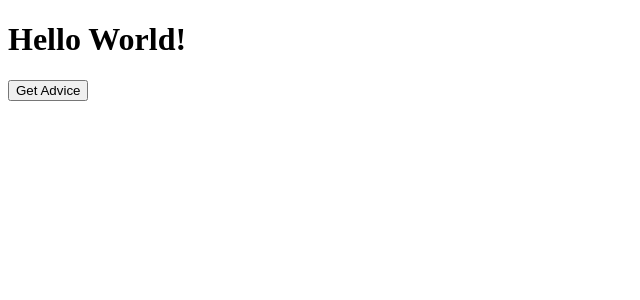
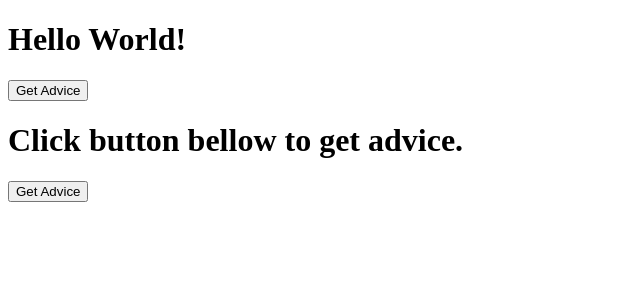
Before and after one commit to ibrammalik/react-course-jonas, a React (Create React App) app in the folder first-react-app/: page / in a window 1280 px wide. Shown: the top 300 px of the page, without its empty margins (0-640 px from the left). Built offline with nearby package versions, Linux system fonts and the light colour scheme.

Commit message:
create state advice and function to get advice

```diff
--- a/first-react-app/src/App.js
+++ b/first-react-app/src/App.js
@@ -1,8 +1,20 @@
+import { useState } from "react";
+
 export default function App() {
+  const [advice, setAdvice] = useState("Click button bellow to get advice.");
+
+  async function getAdvice() {
+    const res = await fetch("https://api.adviceslip.com/advice");
+    const data = await res.json();
+    setAdvice(data.slip.advice);
+  }
+
   return (
     <div>
       <h1>Hello World!</h1>
       <button>Get Advice</button>
+      <h1>{advice}</h1>
+      <button onClick={getAdvice}>Get Advice</button>
     </div>
   );
 }
```
